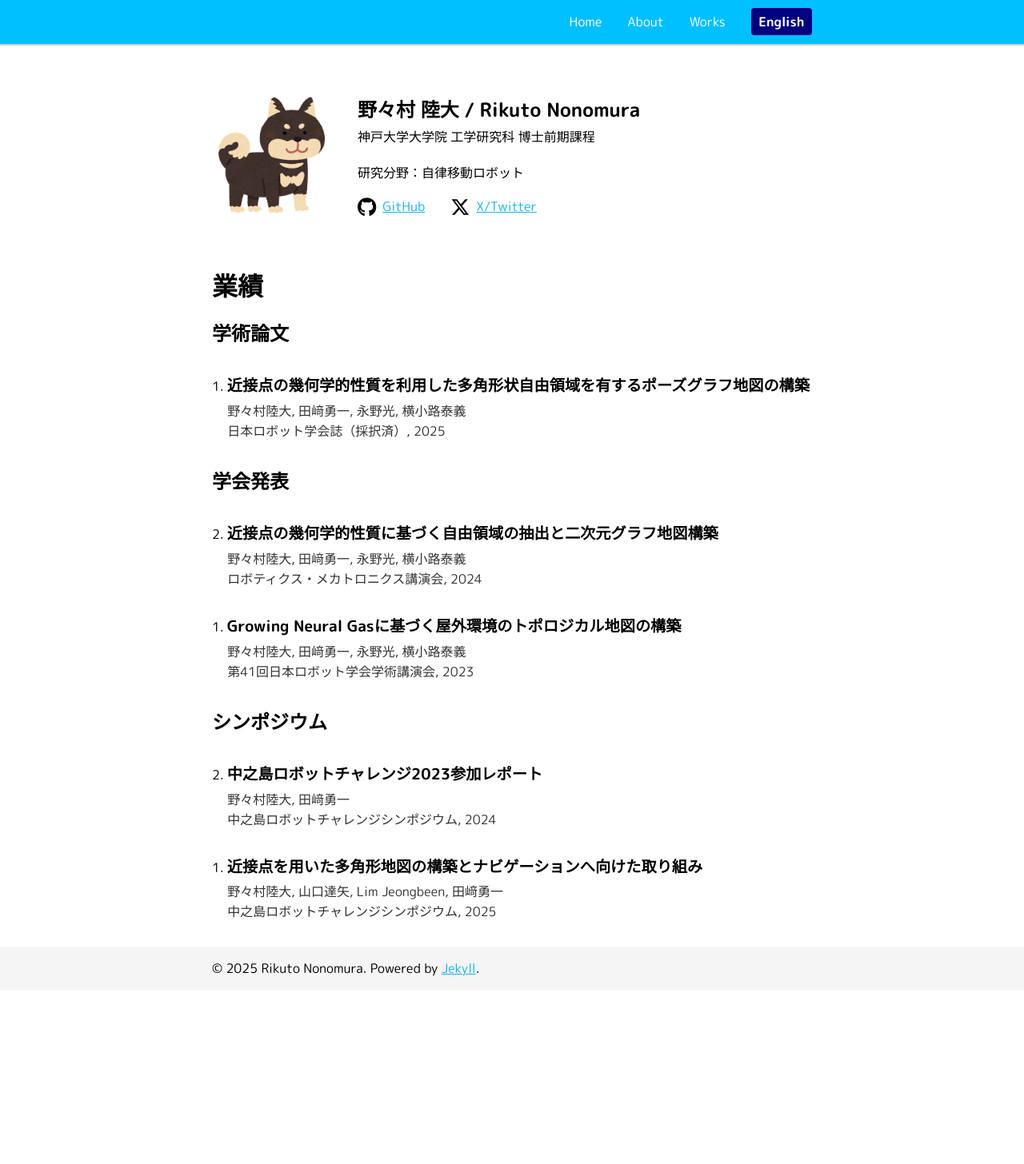
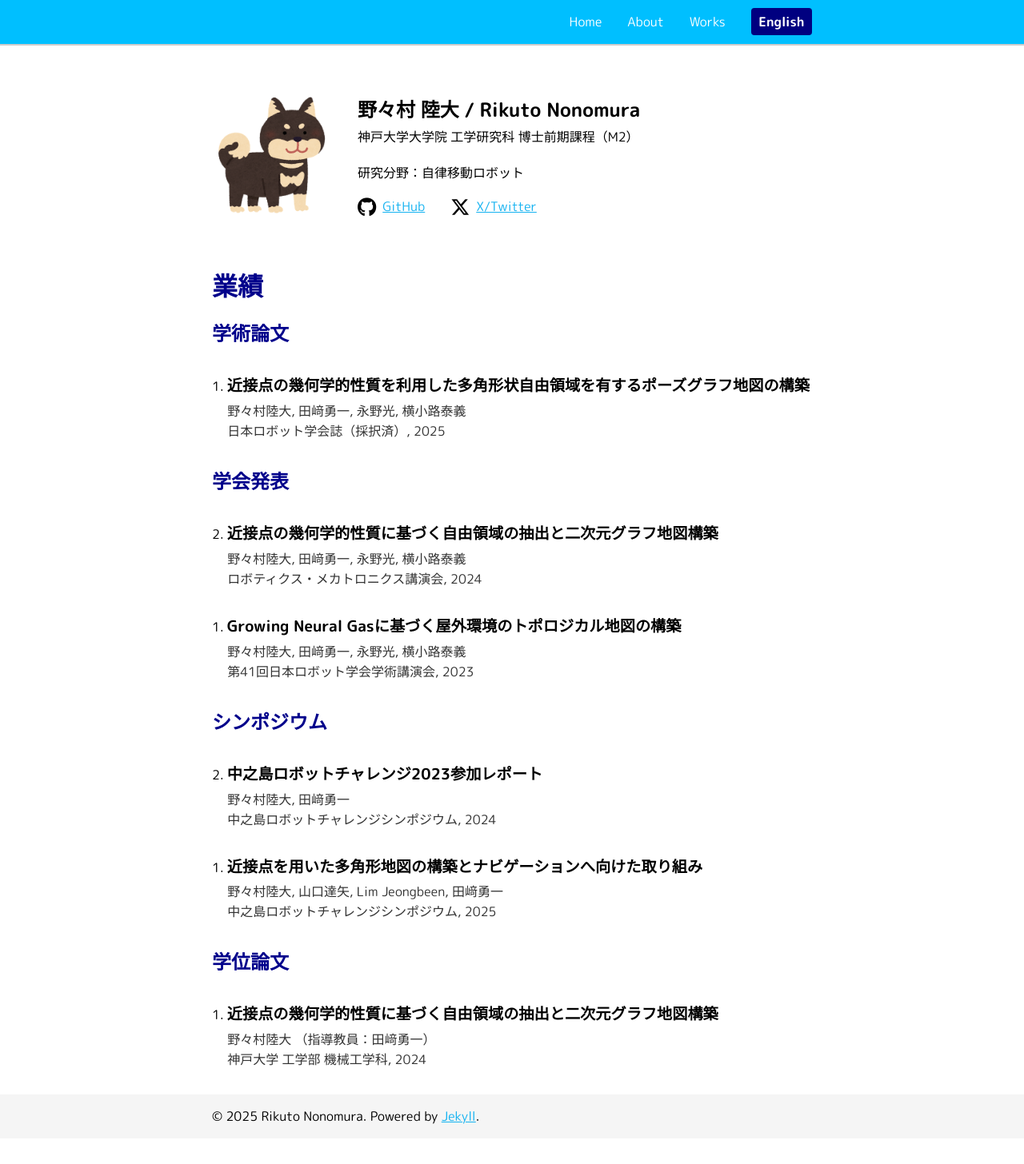
Before and after one commit to RickNon/ricknon.github.io, a Jekyll site: the page built from ja/works.md, in a window 1280 px wide. Shown: the whole page at 80% size. Built offline with Jekyll 4.4.1, drawn with Linux system fonts in a browser that asks for light colours; before the commit the page ends 1271 px from its top, so only the background shows below that.

Commit message:
add works

```diff
--- a/_data/publications/dissertations.yml
+++ b/_data/publications/dissertations.yml
@@ -0,0 +1,10 @@
+- title:
+    ja: 近接点の幾何学的性質に基づく自由領域の抽出と二次元グラフ地図構築
+    en: Extraction of Free Space and Construction of 2D Graph Maps Based on Geometric Properties of Proximity Points
+  authors:
+    ja: 野々村陸大 （指導教員：田﨑勇一）
+    en: R.Nonomura (Supervisor Y.Tazaki)
+  journal:
+    ja: 神戸大学 工学部 機械工学科
+    en: Department of Mechanical Engineering, Faculty of Engineering, Kobe University
+  year: 2024
--- a/_includes/profile.html
+++ b/_includes/profile.html
@@ -4,7 +4,7 @@
         <div class="profile-text">
             {% if page.lang == 'ja' %}
                 <h2>野々村 陸大 / Rikuto Nonomura</h2>
-                <p>神戸大学大学院 工学研究科 博士前期課程</p>
+                <p>神戸大学大学院 工学研究科 博士前期課程（M2）</p>
                 <p>研究分野：自律移動ロボット</p>
             {% else %}
                 <h2>Rikuto Nonomura</h2>
--- a/_includes/works.html
+++ b/_includes/works.html
@@ -1,5 +1,5 @@
 <div class="works">
-    <h1>
+    <h1 style="color: #00008b">
         {% if page.lang == 'ja' %}
             業績
         {% else %}
@@ -7,7 +7,7 @@
         {% endif %}
     </h1>
     <p></p>
-    <h2>
+    <h2 style="color: #00008b">
         {% if page.lang == 'ja' %}
             学術論文
         {% else %}
@@ -27,7 +27,7 @@
         {% endfor %}
     </ol>
     <p></p>
-    <h2>
+    <h2 style="color: #00008b">
         {% if page.lang == 'ja' %}
             学会発表
         {% else %}
@@ -47,7 +47,7 @@
         {% endfor %}
     </ol>
     <p></p>
-    <h2>
+    <h2 style="color: #00008b">
         {% if page.lang == 'ja' %}
             シンポジウム
         {% else %}
@@ -65,4 +65,25 @@
                 </div>
             </li>
         {% endfor %}
-<!-- </div> -->
+    </ol>
+    <p></p>
+    <h2 style="color: #00008b">
+        {% if page.lang == 'ja' %}
+            学位論文
+        {% else %}
+            Dissertations
+        {% endif %}
+    </h2>
+    {% assign disse = site.data.publications.dissertations %}
+    <ol class="pub-list" reversed start="{{ disse | size }}">
+        {% for pub in disse %}
+            <li>
+                <span class="pub-title">{{ pub.title[page.lang] }}</span>
+                <div class="pub-details">
+                    <span class="pub-authors">{{ pub.authors[page.lang] }}</span><br>
+                    <span class="pub-meta">{{ pub.journal[page.lang] }}, {{ pub.year }}</span>
+                </div>
+            </li>
+        {% endfor %}
+    </ol>
+</div>
```
